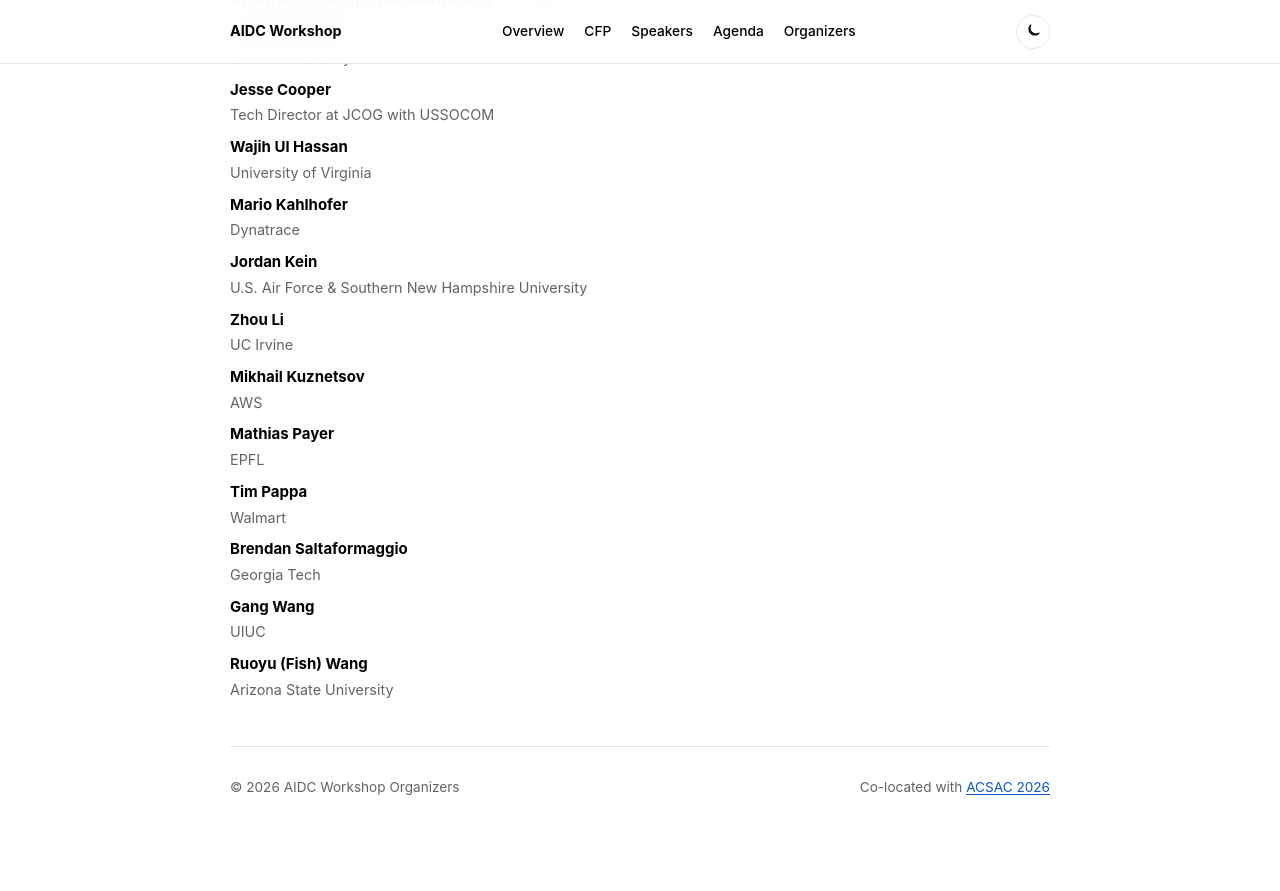
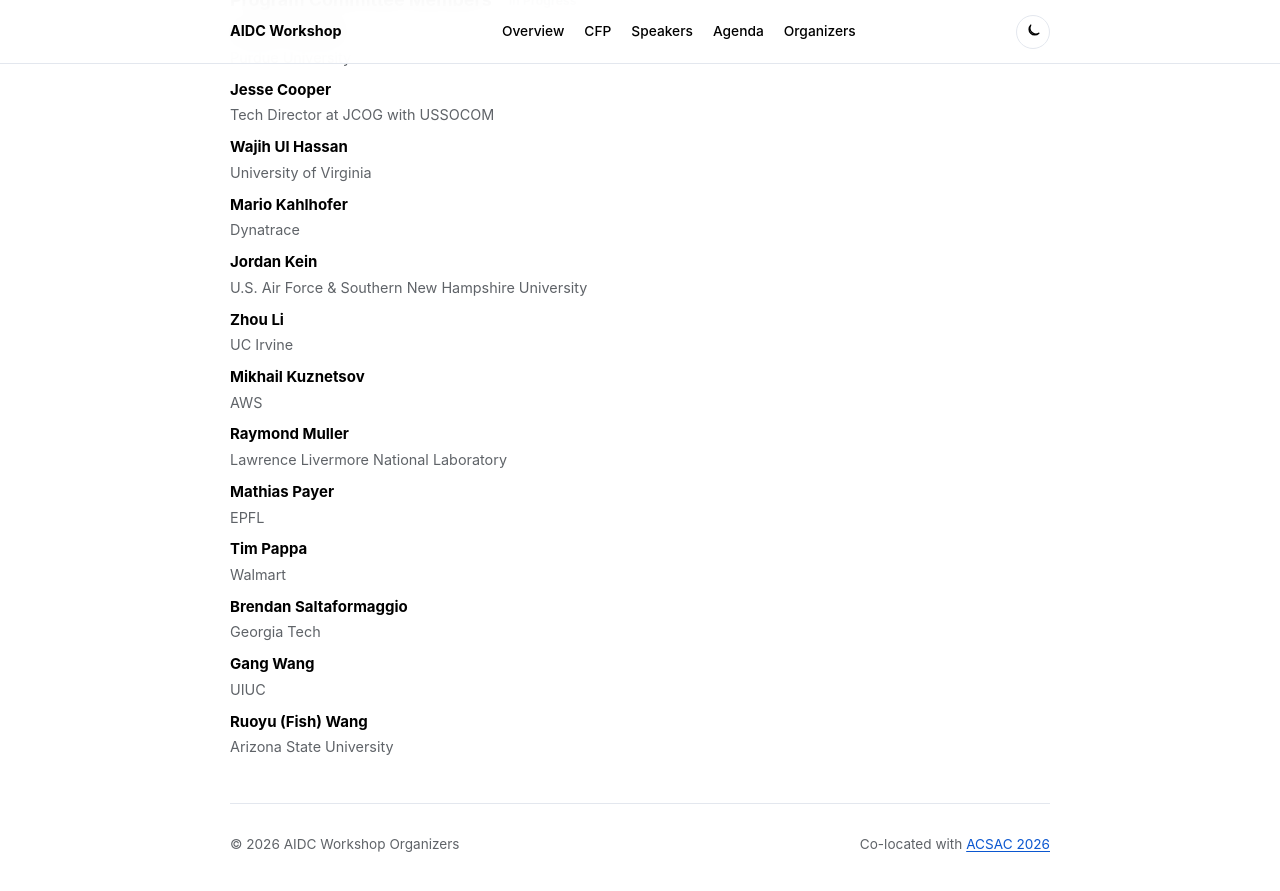
Before and after one commit to aidcworkshop/aidcworkshop.github.io, a Jekyll site: the page built from index.md, in a window 1280 px wide and 900 px high, scrolled down 5990 px. Shown: the top 891 px of the window. Built offline with Jekyll 4.4.1, drawn with Linux system fonts in a browser that asks for light colours; before the commit the page ends 6832 px from its top, so only the background shows below that.

Commit message:
Add Raymond Muller to program committee

```diff
--- a/_data/workshop.yml
+++ b/_data/workshop.yml
@@ -240,6 +240,8 @@ organizers:
           affiliation: "UC Irvine"
         - name: "Mikhail Kuznetsov"
           affiliation: "AWS"
+        - name: "Raymond Muller"
+          affiliation: "Lawrence Livermore National Laboratory"
         - name: "Mathias Payer"
           affiliation: "EPFL"
         - name: "Tim Pappa"
```
